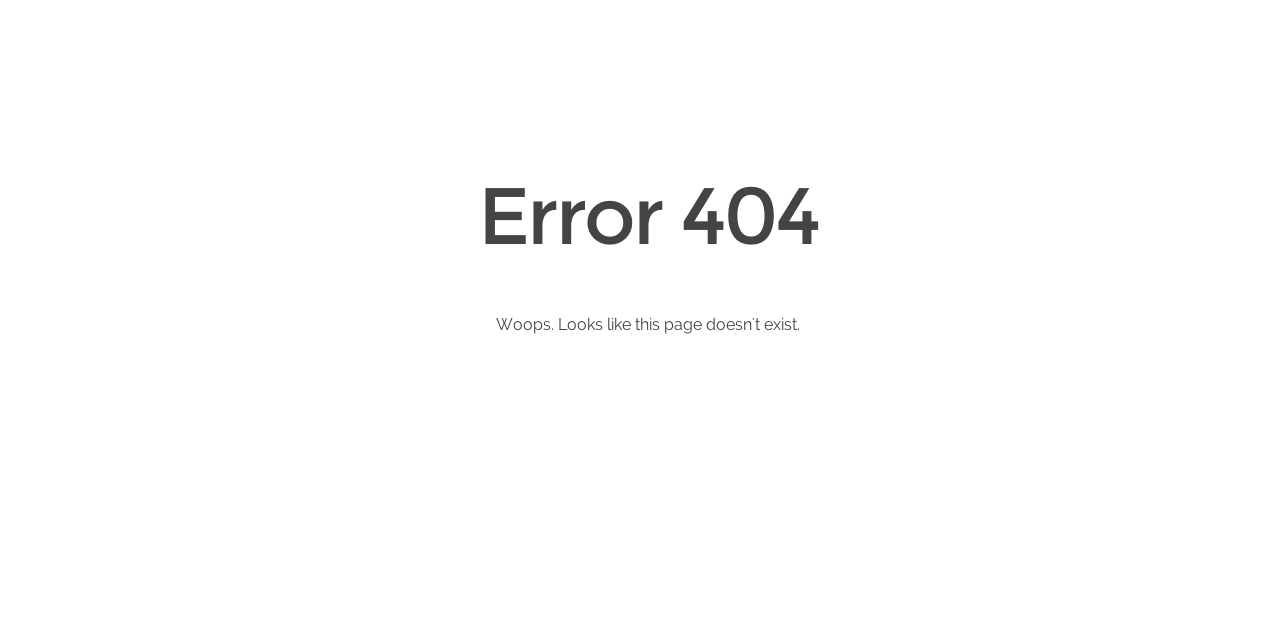
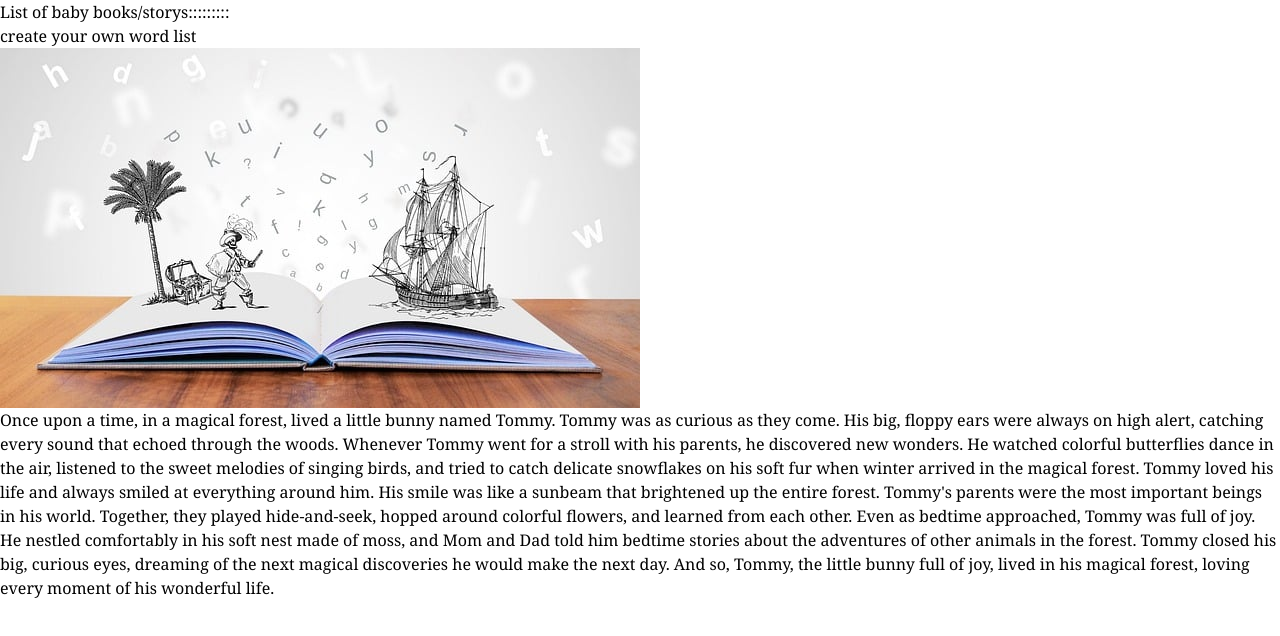
Before and after one commit to JolantaWro/learn, a Next.js app: page /story/baby in a window 1280 px wide. Before the commit this address had no page. Shown: the top 636 px of the page. Built offline with nearby package versions, Linux system fonts and the light colour scheme.

Commit message:
test first story

```diff
--- /dev/null
+++ b/app/story/baby/page.tsx
@@ -0,0 +1,16 @@
+import { WordsGame } from "@/components/games/words";
+import { FirstStory } from "@/components/story/first-story";
+
+
+export default function BabyMain() {
+    return (
+      <main className="">
+        <h1>List of baby books/storys:::::::::</h1>
+        <h1>create your own word list</h1>
+        <FirstStory />
+
+
+
+      </main>
+    )
+  }
--- a/app/story/page.tsx
+++ b/app/story/page.tsx
@@ -13,10 +13,9 @@ export default function StoryHome() {
           <p>................</p>
           <p>Something about storys in portal</p>
           <p>................</p>
-          <p>Link to games:</p>
-          <Link href="/games/words">Words games</Link>
-          <Link href="/not-found">Counting games</Link>
-          <Link href="/not-found">Puzzles</Link>
+          <p>Link to first story</p>
+          <Link href="/story/baby">Little Tommy</Link>
+
 
       </div>
 
--- /dev/null
+++ b/components/story/first-story.tsx
@@ -0,0 +1,23 @@
+'use client'
+
+import Image from 'next/image';
+import Link from "next/link";
+
+import story from "../../public/story.jpg"
+
+
+export function FirstStory() {
+    return (
+        <>
+            <section className=''>
+                <Image src={story} alt=''/>
+                <h1></h1>
+                <p>Once upon a time, in a magical forest, lived a little bunny named Tommy. Tommy was as curious as they come. His big, floppy ears were always on high alert, catching every sound that echoed through the woods.
+                    Whenever Tommy went for a stroll with his parents, he discovered new wonders. He watched colorful butterflies dance in the air, listened to the sweet melodies of singing birds, and tried to catch delicate snowflakes on his soft fur when winter arrived in the magical forest.
+                    Tommy loved his life and always smiled at everything around him. His smile was like a sunbeam that brightened up the entire forest. Tommy's parents were the most important beings in his world. Together, they played hide-and-seek, hopped around colorful flowers, and learned from each other.
+                    Even as bedtime approached, Tommy was full of joy. He nestled comfortably in his soft nest made of moss, and Mom and Dad told him bedtime stories about the adventures of other animals in the forest. Tommy closed his big, curious eyes, dreaming of the next magical discoveries he would make the next day.
+                    And so, Tommy, the little bunny full of joy, lived in his magical forest, loving every moment of his wonderful life.</p>
+            </section>
+        </>
+    )
+}
```
